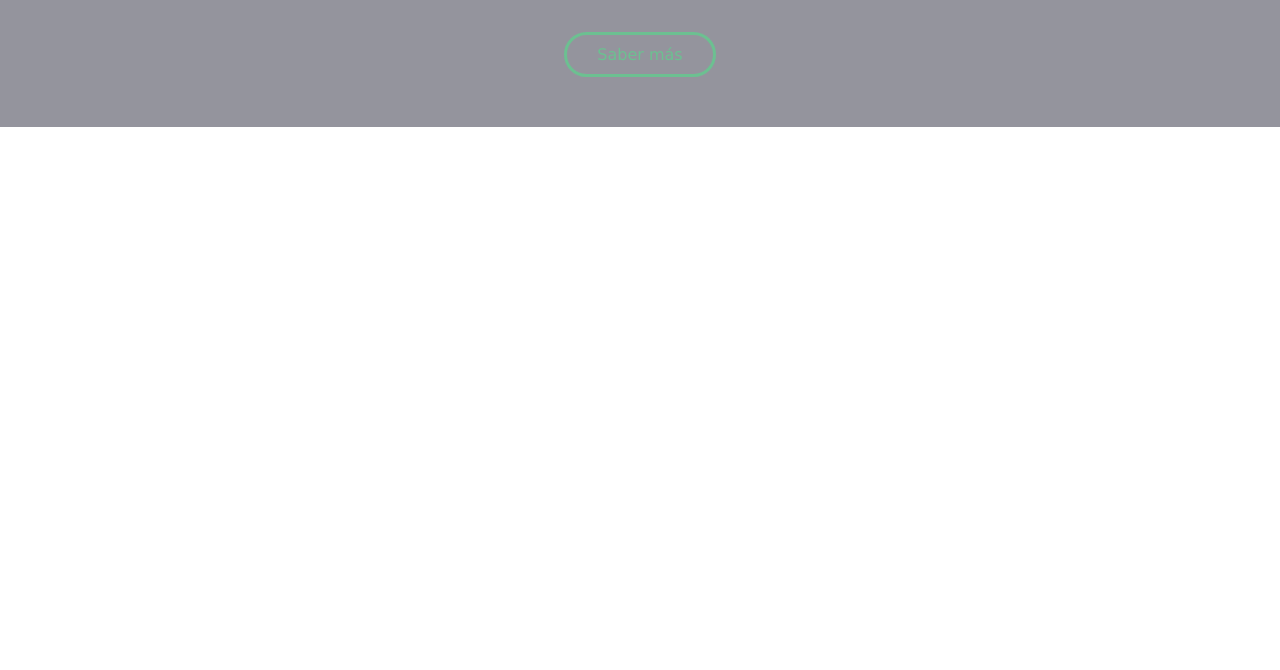
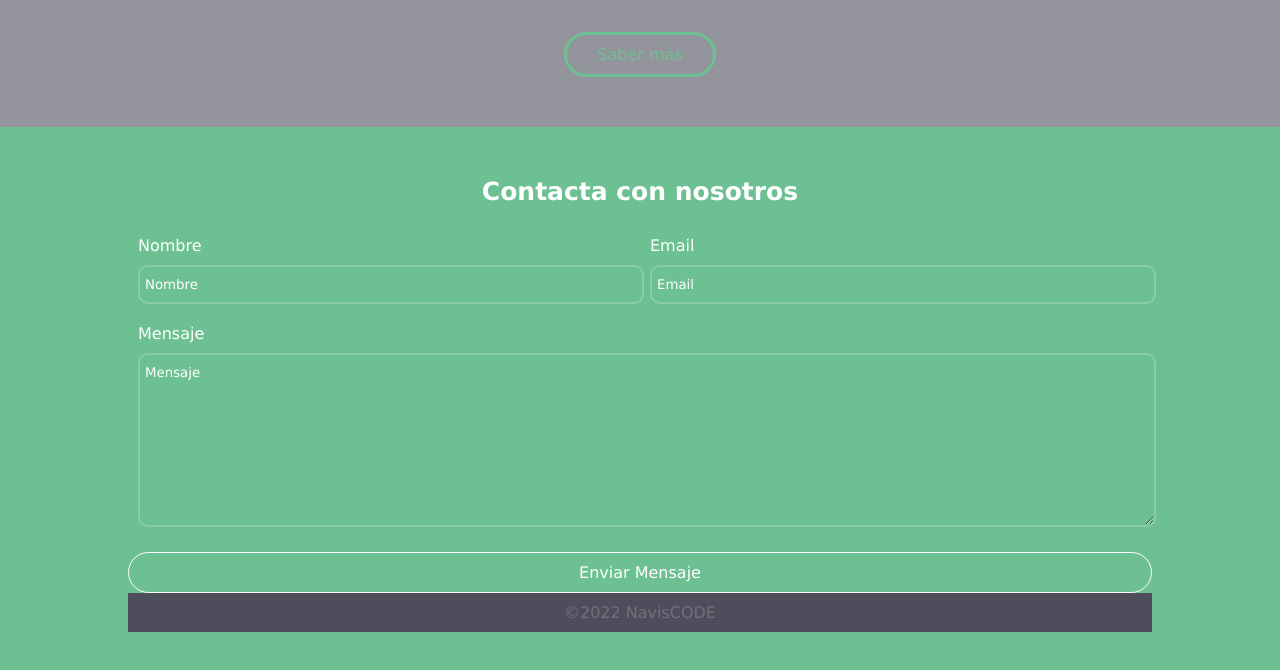
Before and after one commit to ctapullima/Web-Responsive-Practicando, a plain HTML site: page index.html in a window 1280 px wide. Shown: the part 1063-1733 px from the top of the page. Before the commit the page ends 1190 px from the top, so only its background shows below. Drawn offline with Linux system fonts and the light colour scheme.

Commit message:
update se termino iconos y se agregado footer

```diff
--- a/index.html
+++ b/index.html
@@ -57,11 +57,9 @@
                     <p>Lorem ipsum dolor sit.</p>
             </div>
             <div>
-
                     <i class="fa-brands fa-accessible-icon  fa-3x"></i>
                     <h6>Accesible</h6>
                     <p>Lorem ipsum dolor sit.</p>
-
             </div>
                 <div id="icono-mobile">
                     <i class="fa-solid fa-mobile-screen-button  fa-3x"></i>
@@ -69,11 +67,38 @@
                     <p>Lorem ipsum dolor sit.</p>
             </div>
         </div>
-
         <div id="boton-iconos">
             <a href="#" class="boton-saber-mas">Saber más</a> <!--  siempre cuando vas acolcoar un botton -->
         </div>
     </section>
+    <section id="contacto"><!-- la caja se podria decir  -->
+        <h4>Contacta con nosotros</h4>
+        <form action="#">
+            <div class="datos-form">
+                <div class="nombre">
+                    <label for="text">Nombre</label>
+                    <input type="text" name="nombre" id="nombre" placeholder="Nombre">
+                </div>
+                <div class="email">
+                    <label for="email">Email</label>
+                    <input type="email" name="email" id="email" placeholder="Email">
+                </div>
+            </div>
+                <div class="mensaje">
+                    <label for="mensaje">Mensaje</label>
+                    <textarea name="mensaje" id="mensaje" cols="30" rows="10"
+                    placeholder="Mensaje"></textarea><!-- aquie se ahce el cuadrado -->
+                </div>
+                <div class="boton-formulario">
+                <a href="#" class="boton-saber-mas">Enviar Mensaje</a>
+                </div>
+                <footer>
+                <p>&copy;2022 NavisCODE</p>
+                </footer>
+
+        </form>
+
+    </section>
 </body>
 
 </html>
--- a/style.css
+++ b/style.css
@@ -170,7 +170,77 @@ header {
 	text-align: center;
 	padding-bottom: 50px;
 }
-/* .boton-saber-mas */
+/* FORMUKARIO */
+#contacto {
+	/* la caja principal se podria decir  */
+	background: #6cc091;
+	padding: 50px 0px;
+	color: #fff;
+}
+#contacto h4 {
+	/* aqui se aliea el texto */
+	text-align: center;
+	font-size: 25px; /* crece el tamaño de la letra */
+	margin-bottom: 20px;
+}
+#contacto form {
+	/* aqui queda centrado todo el formualrio   */
+	max-width: 80%;
+	margin: 0 auto;
+}
+.datos-form {
+	display: flex;
+}
+.datos-form div {
+	padding: 10px;
+	flex: 1;
+}
+form label {
+	display: block; /* pasa uno arriba del otro  */
+    margin-bottom: 10px;
+}
+form input,
+form textarea{  /* nombre,email,mensaje */
+    background: #6cc091;
+    border-radius: 10px;/* linea bordeadsas e nombre,email,mensaje */
+    border: 2px solid #8dcca9;
+    padding: 10px 5px;
+    outline: 0;
+    color: #777;
+    width: 100%;
+}
+form input:focus,
+form textarea:focus{
+    border-color: #4bae77;
+    box-shadow: 0 0 0 1px #4bae77;
+}
+form input::placeholder,
+form textarea::placeholder{
+    color: #fff;
+}
+.mensaje{
+    display: flex;
+    flex-direction: column;
+    padding: 10px;
+}
+.boton-formulario .boton-saber-mas{
+    display: block;
+    border: 1px solid #fff;
+    color: #fff;
+    text-align: center;
+    transition: 0.4s;
+}
+.boton-formuklario .boton-empezar:hover{
+    background: #4fa776ad;
+}
+
+/*FOOTER */
+footer{
+    background: #4d4d5c;
+    color: #cccccc4a;
+    text-align: center;
+    padding: 10px 0px;
+}
 
 /* RESPONSIVE */
 @media (max-width: 768px) {
@@ -184,7 +254,7 @@ header {
 		width: 100%;
 		height: 100vh;
 		background: #4d4d5c;
-		left: 0;
+		/* left: 0; */
 		right: -100%;
 		top: 0;
 		text-align: center;
@@ -216,4 +286,10 @@ header {
 	.contenido-iconos div {
 		border: none;
 	}
+/* formulario */
+    .datos-form{
+        flex-direction: column;
+    }
+
+
 }
```
